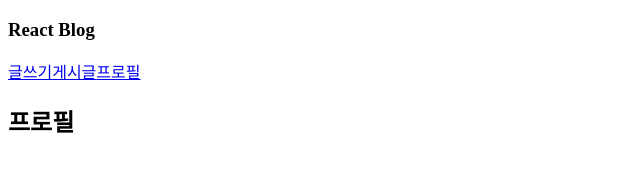
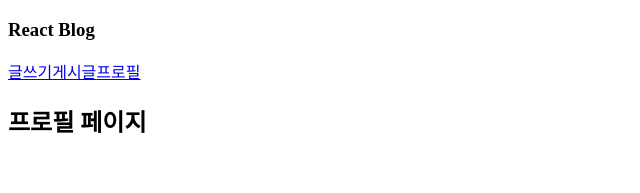
Before and after one commit to ttttta95/Blog, a React (Create React App) app in the folder blog/: page /profile in a window 1280 px wide. Shown: the top 193 px of the page, without its empty margins (0-640 px from the left). Built offline with nearby package versions, Linux system fonts and the light colour scheme.

Commit message:
프로필 페이지

```diff
--- a/blog/src/page/Profile.jsx
+++ b/blog/src/page/Profile.jsx
@@ -3,7 +3,7 @@ import React from 'react';
 export default function Profile() {
     return (
         <div>
-            <h2>프로필</h2>
+            <h2>프로필 페이지</h2>
         </div>
     );
 }
```
